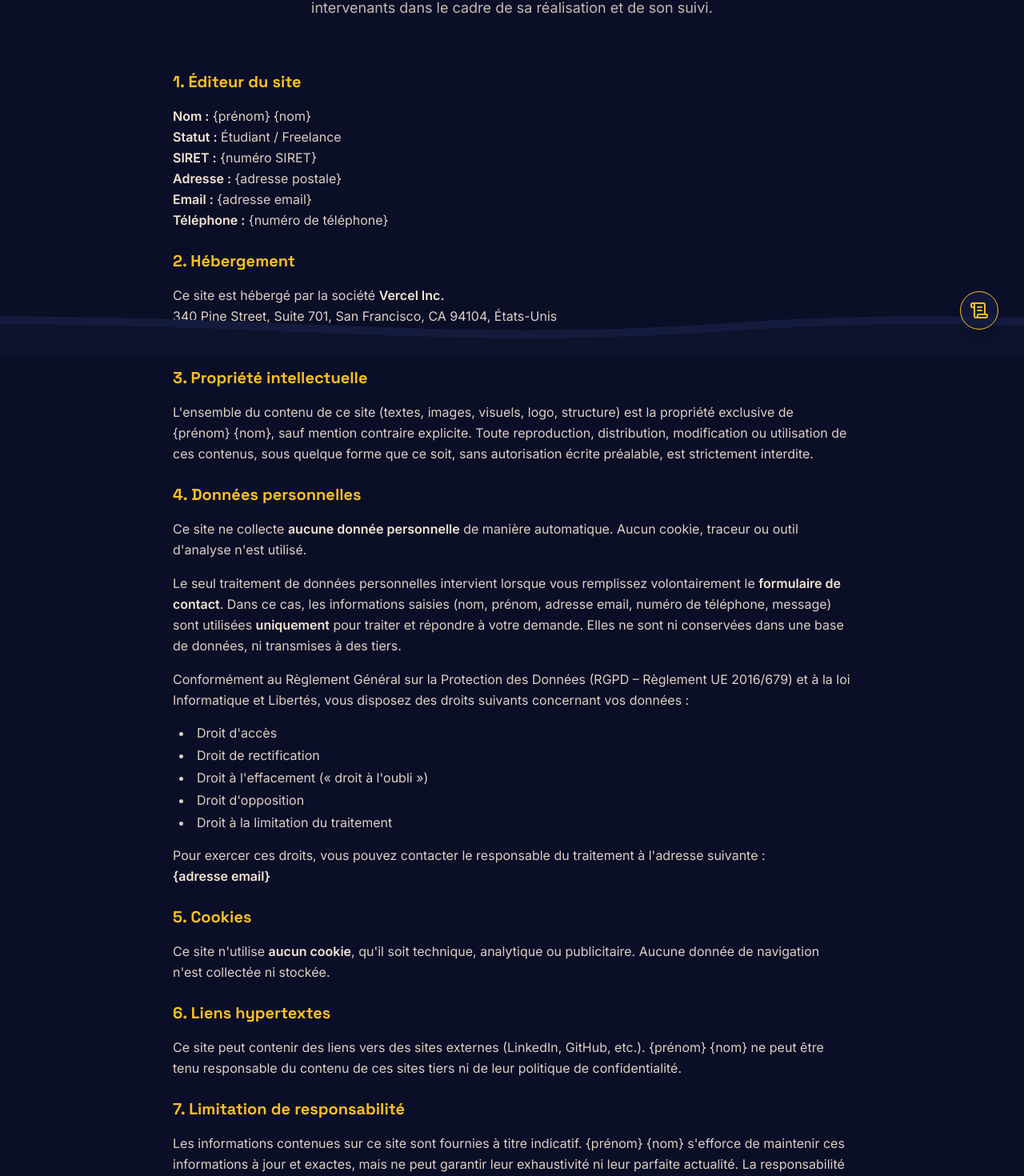
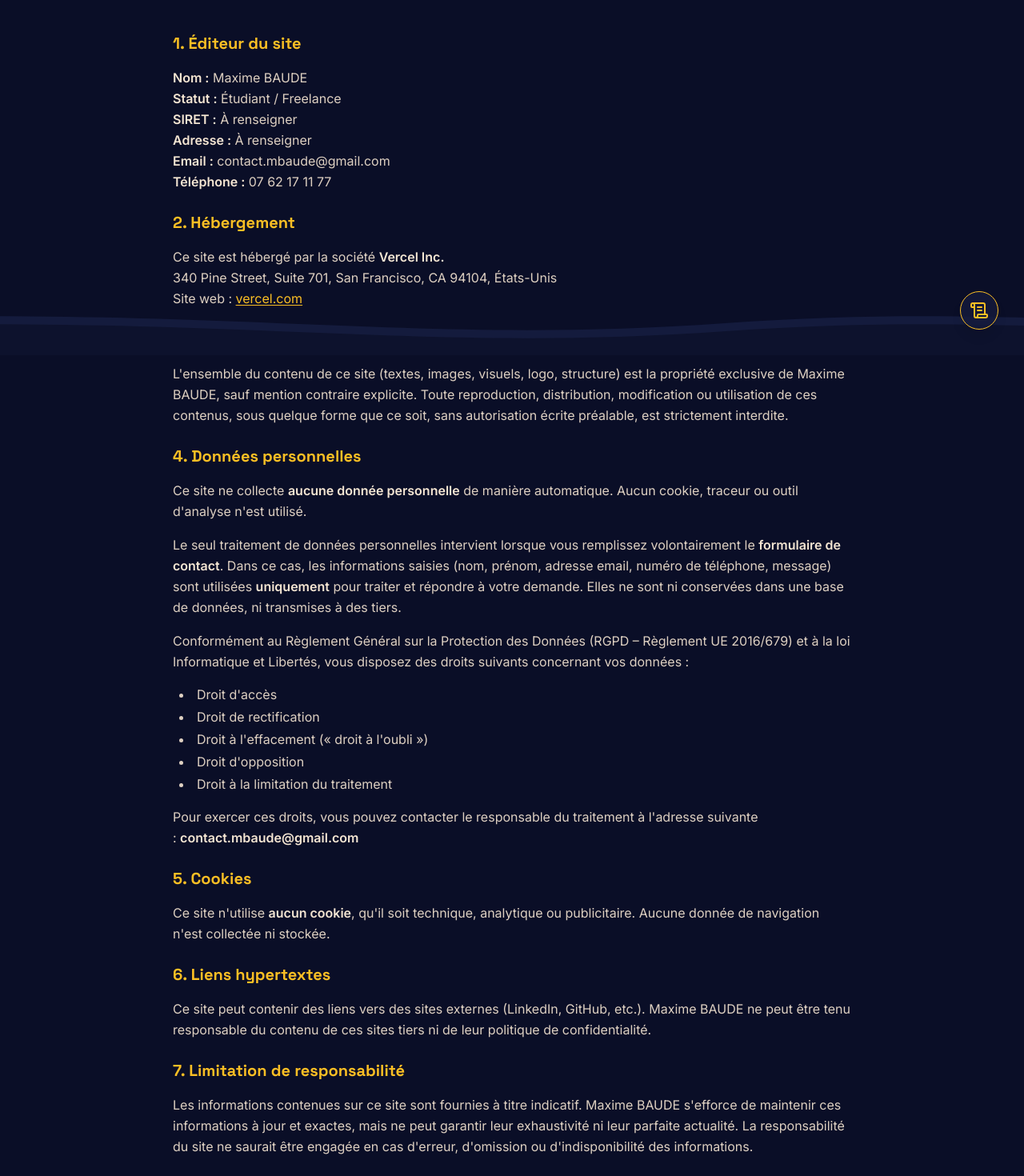
Before and after one commit to MaximeCode/My_Portfolio, a Next.js app: page /mentions-legales in a window 1280 px wide. Shown: the part 356-1826 px from the top of the page at 80% size. Built offline with nearby package versions, Linux system fonts and the light colour scheme.

Commit message:
New Global variables to store some same values on whole app

```diff
--- a/src/app/(pages)/mentions-legales/page.jsx
+++ b/src/app/(pages)/mentions-legales/page.jsx
@@ -1,15 +1,36 @@
 import Base from "@/app/Components/Front/Base";
 import Title from "@/app/Components/Front/Title";
+import { siteOwner, contact, legal } from "@/app/data/site.config";
 
 export const metadata = {
   title: "Mentions légales",
-  description: "Mentions légales du portfolio de Maxime BAUDE",
+  description: `Mentions légales du portfolio de ${siteOwner.fullName}`,
+};
+
+const legalInfo = {
+  ...siteOwner,
+  ...legal,
+  emailAddress: contact.email,
+  phoneNumber: contact.phoneDisplay,
+  postalAddress: contact.postalAddress,
 };
 
 export default function MentionsLegales() {
+  const {
+    firstName,
+    lastName,
+    fullName,
+    status,
+    siretNumber,
+    postalAddress,
+    emailAddress,
+    phoneNumber,
+    lastUpdated,
+  } = legalInfo;
+
   return (
     <Base>
-      <main className="max-w-4xl mx-auto px-4 sm:px-6 py-12">
+      <main className="max-w-4xl mx-auto px-4 sm:px-6">
         <Title text="Mentions légales" />
 
         <p className="text-foreground/80 text-lg max-w-3xl mx-auto text-center mb-16">
@@ -26,19 +47,18 @@ export default function MentionsLegales() {
               1. Éditeur du site
             </h2>
             <p className="text-foreground/90 leading-relaxed">
-              <strong className="text-foreground">Nom :</strong> {"{prénom}"}{" "}
-              {"{nom}"}
+              <strong className="text-foreground">Nom :</strong> {firstName}{" "}
+              {lastName}
               <br />
-              <strong className="text-foreground">Statut :</strong>{" "}
-              Étudiant / Freelance
+              <strong className="text-foreground">Statut :</strong> {status}
               <br />
-              <strong className="text-foreground">SIRET :</strong> {"{numéro SIRET}"}
+              <strong className="text-foreground">SIRET :</strong> {siretNumber}
               <br />
-              <strong className="text-foreground">Adresse :</strong> {"{adresse postale}"}
+              <strong className="text-foreground">Adresse :</strong> {postalAddress}
               <br />
-              <strong className="text-foreground">Email :</strong> {"{adresse email}"}
+              <strong className="text-foreground">Email :</strong> {emailAddress}
               <br />
-              <strong className="text-foreground">Téléphone :</strong> {"{numéro de téléphone}"}
+              <strong className="text-foreground">Téléphone :</strong> {phoneNumber}
             </p>
           </div>
 
@@ -72,7 +92,7 @@ export default function MentionsLegales() {
             </h2>
             <p className="text-foreground/90 leading-relaxed">
               L&apos;ensemble du contenu de ce site (textes, images, visuels,
-              logo, structure) est la propriété exclusive de {"{prénom}"} {"{nom}"}
+              logo, structure) est la propriété exclusive de {fullName}
               , sauf mention contraire explicite. Toute reproduction,
               distribution, modification ou utilisation de ces contenus, sous
               quelque forme que ce soit, sans autorisation écrite préalable, est
@@ -116,7 +136,7 @@ export default function MentionsLegales() {
             <p className="text-foreground/90 leading-relaxed">
               Pour exercer ces droits, vous pouvez contacter le responsable du
               traitement à l&apos;adresse suivante :{" "}
-              <strong className="text-foreground">{"{adresse email}"}</strong>
+              <strong className="text-foreground">{emailAddress}</strong>
             </p>
           </div>
 
@@ -139,7 +159,7 @@ export default function MentionsLegales() {
             </h2>
             <p className="text-foreground/90 leading-relaxed">
               Ce site peut contenir des liens vers des sites externes (LinkedIn,
-              GitHub, etc.). {"{prénom}"} {"{nom}"} ne peut être tenu responsable
+              GitHub, etc.). {fullName} ne peut être tenu responsable
               du contenu de ces sites tiers ni de leur politique de
               confidentialité.
             </p>
@@ -152,7 +172,7 @@ export default function MentionsLegales() {
             </h2>
             <p className="text-foreground/90 leading-relaxed">
               Les informations contenues sur ce site sont fournies à titre
-              indicatif. {"{prénom}"} {"{nom}"} s&apos;efforce de maintenir ces
+              indicatif. {fullName} s&apos;efforce de maintenir ces
               informations à jour et exactes, mais ne peut garantir leur
               exhaustivité ni leur parfaite actualité. La responsabilité du site
               ne saurait être engagée en cas d&apos;erreur, d&apos;omission ou
@@ -174,7 +194,7 @@ export default function MentionsLegales() {
         </div>
 
         <p className="text-foreground/50 text-sm text-center mt-12 italic">
-          Dernière mise à jour : {"{date de mise à jour}"}
+          Dernière mise à jour : {lastUpdated}
         </p>
       </main>
     </Base>
--- a/src/app/Components/Front/BtnDownloadCV.jsx
+++ b/src/app/Components/Front/BtnDownloadCV.jsx
@@ -1,4 +1,5 @@
 import { Download } from "lucide-react";
+import { cvPath } from "@/app/data/site.config";
 
 export default function BtnDownloadCV({ size = "lg" }) {
   const padding =
@@ -7,8 +8,8 @@ export default function BtnDownloadCV({ size = "lg" }) {
     // Download CV Button
     <a
       download
-      filename="/docs/CV-Maxime_BAUDE.pdf"
-      href="/docs/CV-Maxime_BAUDE.pdf"
+      filename={cvPath}
+      href={cvPath}
       className={`cursor-pointer animate-scale-in group inline-flex items-center gap-3 ${padding} bg-gradient-to-r from-[#fbbf24] to-[#60a5fa] text-[#0a0e27] font-semibold rounded-full hover:shadow-2xl hover:shadow-[#60a5fa]/50 transition-all duration-300 hover:scale-105 w-fit`}
       target="_blank"
       rel="noopener noreferrer"
--- a/src/app/Components/HeroSection.jsx
+++ b/src/app/Components/HeroSection.jsx
@@ -5,11 +5,12 @@ import LeftColumn from "./LeftColumn";
 import BtnDownloadCV from "./Front/BtnDownloadCV";
 import Btn from "./Front/Btn";
 import { classNameForIcon } from "@/app/layout";
+import { siteOwner } from "@/app/data/site.config";
 
 export default function HeroSection() {
   const [displayText, setDisplayText] = useState("");
   const [currentIndex, setCurrentIndex] = useState(0);
-  const text = "Maxime BAUDE";
+  const text = siteOwner.fullName;
   const [displayCursor, setDisplayCursor] = useState(true);
 
   useEffect(() => {
--- a/src/app/Components/LeftColumn.jsx
+++ b/src/app/Components/LeftColumn.jsx
@@ -1,5 +1,6 @@
 import Image from "next/image";
 import { ma_grosse_tete } from "@/app/layout";
+import { siteOwner } from "@/app/data/site.config";
 
 export default function LeftColumn() {
   return (
@@ -12,7 +13,7 @@ export default function LeftColumn() {
             <div className="w-full h-full bg-[#1e2a5e]/30 flex items-center justify-center">
               <Image
                 src={ma_grosse_tete}
-                alt="Portrait de Maxime BAUDE"
+                alt={`Portrait de ${siteOwner.fullName}`}
                 width={320}
                 height={320}
               />
--- a/src/app/Components/Navbar.jsx
+++ b/src/app/Components/Navbar.jsx
@@ -1,6 +1,7 @@
 import Link from "next/link";
 import Image from "next/image";
 import { ma_pdp } from "@/app/layout";
+import { siteOwner } from "@/app/data/site.config";
 
 export default function Navbar() {
   const menuItems = [
@@ -57,7 +58,7 @@ export default function Navbar() {
             <div className="w-full h-full bg-[#1e2a5e]/50 flex items-center justify-center">
               <Image
                 src={ma_pdp}
-                alt="Portrait de Maxime BAUDE"
+                alt={`Portrait de ${siteOwner.fullName}`}
                 width={320}
                 height={320}
                 className="w-full h-full object-cover"
--- a/src/app/data/contact.data.js
+++ b/src/app/data/contact.data.js
@@ -1,4 +1,5 @@
 import { Linkedin, Github } from "lucide-react";
+import { social } from "./site.config";
 
 export const mySocialMedias = [
     {
@@ -6,13 +7,13 @@ export const mySocialMedias = [
         icon: (
             <Linkedin className="w-12 h-12 text-[#60a5fa] transition-all duration-500 group-hover:text-[#fbbf24] relative z-10" />
         ),
-        url: "https://linkedin.com/in/maximebaude/",
+        url: social.linkedinUrl,
     },
     {
         name: "GitHub",
         icon: (
             <Github className="w-12 h-12 text-[#60a5fa] transition-all duration-500 group-hover:text-[#fbbf24] relative z-10" />
         ),
-        url: "https://github.com/maximecode",
+        url: social.githubUrl,
     },
 ];
--- /dev/null
+++ b/src/app/data/site.config.js
@@ -0,0 +1,50 @@
+/**
+ * Global site configuration.
+ * Update these values to change your info across the whole app.
+ * Note: Also update the LICENSE file (copyright line) when changing the name.
+ */
+
+export const siteOwner = {
+  firstName: "Maxime",
+  lastName: "BAUDE",
+  fullName: "Maxime BAUDE",
+};
+
+/** CV file path (under /public). Used for download link and filename. */
+export const cvPath = "/docs/CV-Maxime_BAUDE.pdf";
+
+/** Contact info (legal, about, contact section). */
+export const contact = {
+  email: "contact.mbaude@gmail.com",
+  /** Phone for tel: links (no spaces). */
+  phoneHref: "+33762171177",
+  /** Phone as displayed (spaces allowed). */
+  phoneDisplay: "07 62 17 11 77",
+  postalAddress: "À renseigner",
+};
+
+/** Social / external links. */
+export const social = {
+  githubUrl: "https://github.com/MaximeCode",
+  linkedinUrl: "https://linkedin.com/in/maximebaude/",
+  /** Repo used for "report issue" / portfolio repo link. */
+  portfolioRepoUrl: "https://github.com/MaximeCode/My_Portfolio",
+};
+
+/** Legal (mentions légales). */
+export const legal = {
+  status: "Étudiant / Freelance",
+  siretNumber: "À renseigner",
+  lastUpdated: "À renseigner",
+};
+
+/** Location string (about page, etc.). */
+export const location = "Orléans (45), Chartres (28) France";
+
+/** Profile image paths (under /public). */
+export const assets = {
+  /** Small avatar (navbar). */
+  avatarPath: "/img/ma_grosse_tete.jpg",
+  /** Large hero portrait. */
+  heroPortraitPath: "/img/Photo_BAUDE_Maxime_3_ma_grosse_tete.jpg",
+}
```
Also changed, not shown: src/app/Components/ContactSection.jsx (+4 -3 lines), src/app/data/qui_suis_je.data.js (+7 -6 lines), src/app/layout.js (+7 -6 lines).
